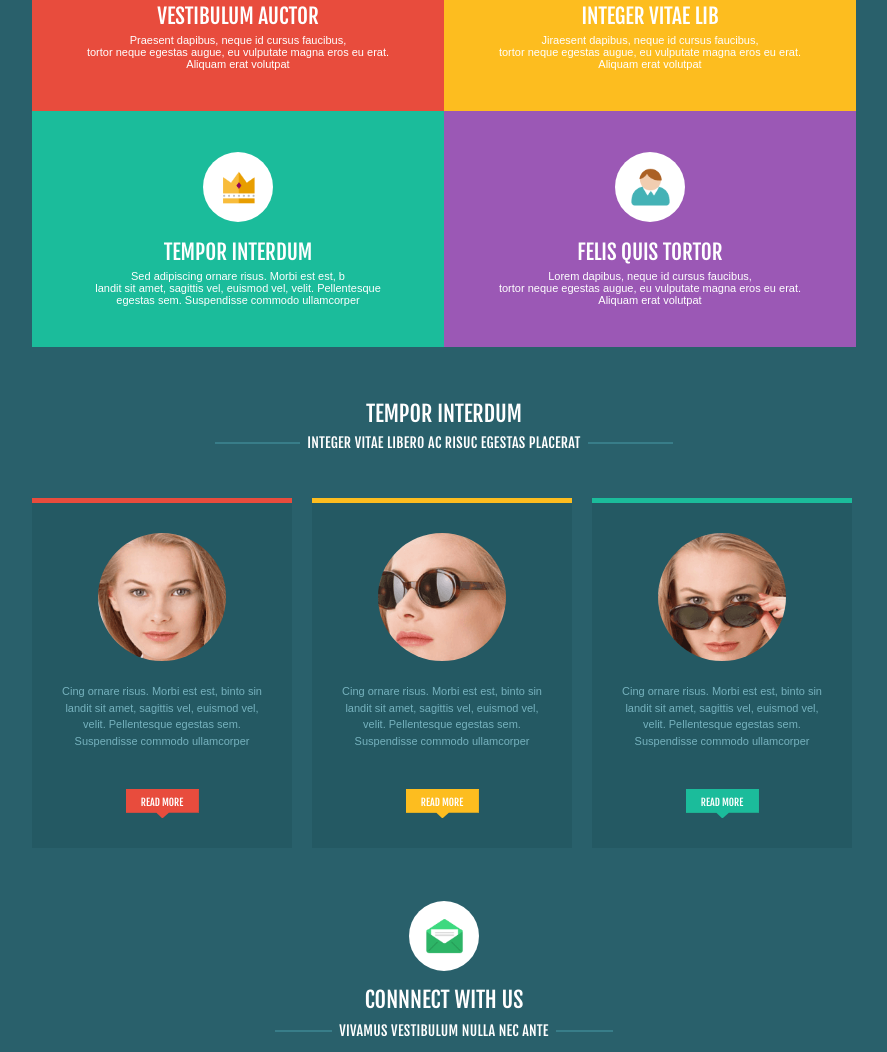
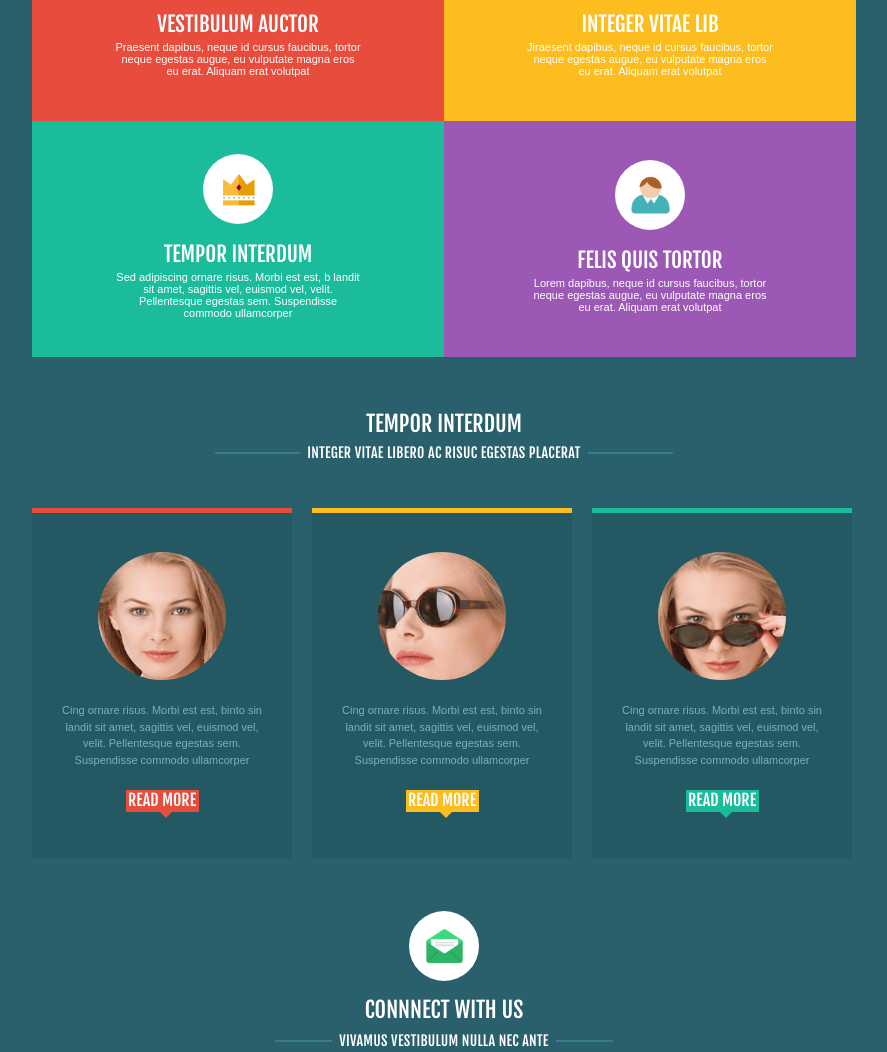
Before and after one commit to AndreyIgn/HTML-CSS, a plain HTML site: page index.html in a window 1280 px wide. Shown: the part 491-1543 px from the top of the page, without its empty margins (196-1083 px from the left). Drawn offline with Linux system fonts and the light colour scheme.

Commit message:
Small fixes: button replaced with links, colored span replaced with border, etc.

```diff
--- a/css/site.css
+++ b/css/site.css
@@ -63,6 +63,10 @@ body:before {
 .navigation ul {
 	list-style-type: none;
 	margin: 0 20px;
+	overflow: auto;
+}
+.navigation li:last-of-type {
+	clear: right;
 }
 .navigation li {
 	float: left;
@@ -79,6 +83,18 @@ body:before {
 	font-size: 14px;
 	letter-spacing: 0.3px;
 	text-transform: uppercase;
+}
+.btn {
+	display: inline-block;
+	text-transform: uppercase;
+	text-align: center;
+	margin: auto;
+	background: none;
+	font-family: 'Fjalla One', sans-serif;
+	color: #fff;
+	cursor: pointer;
+	border: none;
+	outline: none;
 }
 button
 {
@@ -170,7 +186,7 @@ button
 }
 .banner .btn-empty {
 	margin-top: 16px;
-	padding-bottom: 4px;
+	padding-top: 10px;
 	font-size: 12px;
 	width: 101px;
 	height: 40px;
@@ -209,7 +225,8 @@ button
 	text-transform: uppercase;
 }
 .row1 .item-text {
-	margin-top: 0.4em;
+	width: 60%;
+	margin: 0.4em auto;
 }
 
 /* row2 */
@@ -230,9 +247,23 @@ button
 	margin-top: 47px;
 	height: 350px;
 }
-.row2-items .span {
-	height: 5px;
+.span {
+	border-style: solid;
+	border-top-width: 5px;
 }
+.span-red {
+	border-color: #e84c3d;
+}
+.span-orange {
+	border-color: #fdbd1f;
+}
+.span-emerald {
+	border-color: #1bbc9b;
+}
+.row2-item {
+	border-top: 5px;
+}
+
 .row2 .item-icon {
 	margin: 0 auto;
 	content: "";
@@ -269,6 +300,53 @@ button
 	width: 73px;
 	height: 29px;
 }
+.row2 .btn {
+	height: 29px;
+	width: 73px;
+}
+.btn-colored {
+    position: relative;
+    color: #fff;
+}
+.btn-colored > span {
+    display: inline-block;
+    width: 73px;
+    height: 22.46153846153846px;
+    background-color: #007BFF;
+    left: 0px;
+    top: 0px;
+}
+.btn-colored > span+span {
+    position: absolute;
+    display: inline-block;
+    background-color: transparent;
+    width: 0;
+    height: 0;
+    line-height: 0;
+    border: 6px solid transparent;
+    border-top: 6px solid #007BFF;
+    left: 34px;
+    top: 22px;
+}
+.btn-colored-red > span {
+    background-color: #e84c3d;
+}
+.btn-colored-red > span+span {
+    border-top-color: #e84c3d;
+}
+.btn-colored-orange > span {
+    background-color: #fdbd1f;
+}
+.btn-colored-orange > span+span {
+    border-top-color: #fdbd1f;
+}
+.btn-colored-emerald > span {
+    background-color: #1bbc9b;
+}
+.btn-colored-emerald > span+span {
+    border-top-color: #1bbc9b;
+}
+
 .row2 .btn-red {
 	background-image: url('../img/btn-red.png');
 }
--- a/index.html
+++ b/index.html
@@ -32,7 +32,7 @@
             <div class="banner">
                 <h1>Cras ornare trist lorem ipsum</h1>
                 <h2>Cusce pellentesque susc</h2>
-                <button class="btn-empty"><span>Read more</span></button>
+                <a class="btn btn-empty">Read more</a>
             </div>
             <div class="row1">
                 <ul>
@@ -43,9 +43,11 @@
                                 <span>Vestibulum auctor</span>
                             </div>
                             <div class="item-text">
-                                <p>Praesent dapibus, neque id cursus faucibus,</p>
-                                <p>tortor neque egestas augue, eu vulputate magna eros eu erat.</p>
-                                <p>Aliquam erat volutpat</p>
+                                <p>
+                                Praesent dapibus, neque id cursus faucibus,
+                                tortor neque egestas augue, eu vulputate magna eros eu erat.
+                                Aliquam erat volutpat
+                                </p>
                             </div>
                         </div>
                     </li>
@@ -56,9 +58,11 @@
                                 <span>Integer vitae lib</span>
                             </div>
                             <div class="item-text">
-                                <p>Jiraesent dapibus, neque id cursus faucibus,</p>
-                                <p>tortor neque egestas augue, eu vulputate magna eros eu erat.</p>
-                                <p>Aliquam erat volutpat</p>
+                                <p>
+                                Jiraesent dapibus, neque id cursus faucibus,
+                                tortor neque egestas augue, eu vulputate magna eros eu erat.
+                                Aliquam erat volutpat
+                                </p>
                             </div>
                         </div>
                     </li>
@@ -69,9 +73,11 @@
                                 <span>Tempor interdum</span>
                             </div>
                             <div class="item-text">
-                                <p>Sed adipiscing ornare risus. Morbi est est, b</p>
-                                <p>landit sit amet, sagittis vel, euismod vel, velit. Pellentesque</p>
-                                <p>egestas sem. Suspendisse commodo ullamcorper</p>
+                                <p>
+                                Sed adipiscing ornare risus. Morbi est est, b
+                                landit sit amet, sagittis vel, euismod vel, velit. Pellentesque
+                                egestas sem. Suspendisse commodo ullamcorper
+                                </p>
                             </div>
                         </div>
                     </li>
@@ -82,9 +88,11 @@
                                 <span>Felis quis tortor</span>
                             </div>
                             <div class="item-text">
-                                <p>Lorem dapibus, neque id cursus faucibus,</p>
-                                <p>tortor neque egestas augue, eu vulputate magna eros eu erat.</p>
-                                <p>Aliquam erat volutpat</p>
+                                <p>
+                                Lorem dapibus, neque id cursus faucibus,
+                                tortor neque egestas augue, eu vulputate magna eros eu erat.
+                                Aliquam erat volutpat
+                                </p>
                             </div>
                         </div>
                     </li>
@@ -96,8 +104,7 @@
                     <span class="linned">Integer vitae libero ac risuc egestas placerat</span>
                 </div>
                 <ul class="row2-items">
-                    <li>
-                        <div class="red span"></div>
+                    <li class="span span-red">
                         <div class="row2-item">
                             <div class="item-icon item-icon-user1"></div>
                             <div class="item-text">
@@ -107,11 +114,10 @@
                                 Pellentesque  egestas sem. Suspendisse commodo ullamcorper
                                 </p>
                             </div>
-                            <button class="btn-red"><span>Read more</span></button>
+                            <a class="btn"><span class="btn-colored btn-colored-red"><span>Read more</span><span></span></span></a>
                         </div>
                     </li>
-                    <li>
-                        <div class="orange span"></div>
+                    <li class="span span-orange">
                         <div class="row2-item">
                             <div class="item-icon item-icon-user2"></div>
                             <div class="item-text">
@@ -121,11 +127,10 @@
                                 Pellentesque  egestas sem. Suspendisse commodo ullamcorper
                                 </p>
                             </div>
-                            <button class="btn-orange"><span>Read more</span></button>
+                            <a class="btn"><span class="btn-colored btn-colored-orange"><span>Read more</span><span></span></span></a>
                         </div>
                     </li>
-                    <li>
-                        <div class="emerald span"></div>
+                    <li class="span span-emerald">
                         <div class="row2-item">
                             <div class="item-icon item-icon-user3"></div>
                             <div class="item-text">
@@ -135,7 +140,7 @@
                                 Pellentesque  egestas sem. Suspendisse commodo ullamcorper
                                 </p>
                             </div>
-                            <button class="btn-emerald"><span>Read more</span></button>
+                            <a class="btn"><span class="btn-colored btn-colored-emerald"><span>Read more</span><span></span></span></a>
                         </div>
                     </li>
                 </ul>
@@ -156,20 +161,20 @@
         </div>
         <div class="footer">
             <div class="contacts">
-                <span>info@sitename.com </span>
+                <a href="mailto:info@sitename.com">info@sitename.com </a>
                     <span class="social-icon">
                 <span class="facebook"></span>
                 </span>
                 <span class="social-icon">
                     <span class="twitter"></span>
                 </span>
-                <span> (000) 777 777 7777</span>
+                <a href="tel:+0007777777777"> (000) 777 777 7777</a>
             </div>
             <div class="copyrights">
                 <span>
                 Copyright(c) website name.
-                <span class="gold">Designed by: www.alltemplateneeds.com</span>
-                /  Images from: www.wallpaperswide.com, www.photorack.net
+                <span class="gold">Designed by: <a href="http://www.alltemplateneeds.com/">www.alltemplateneeds.com</a></span>
+                /  Images from: <a href="http://www.wallpaperswide.com/">www.wallpaperswide.com</a>, <a href="http://www.photorack.net/">www.photorack.net</a>
                 </span>
             </div>
         </div>
--- /dev/null
+++ b/test.css
@@ -0,0 +1,25 @@
+.btn-colored {
+    position: relative;
+}
+.btn-colored > span {
+    position: absolute;
+    display: inline-block;
+    width: 73px;
+    height: 22.46153846153846px;
+    background-color: #007BFF;
+    left: 0px;
+    top: 0px;
+}
+.btn-colored > span+span {
+    position: absolute;
+    display: inline-block;
+    width: 0;
+    height: 0;
+    line-height: 0;
+
+    background-color: transparent;
+    border: 11.23076923076923px solid transparent;
+    border-top: 11.23076923076923px solid #007BFF;
+    left: 28.076923076923073px;
+    top: 22.46153846153846px;
+}
```
Also changed, not shown: test.html (added, +26 -0 lines), img/btn-emerald.png (deleted), img/btn-orange.png (deleted), img/btn-red.png (deleted).
